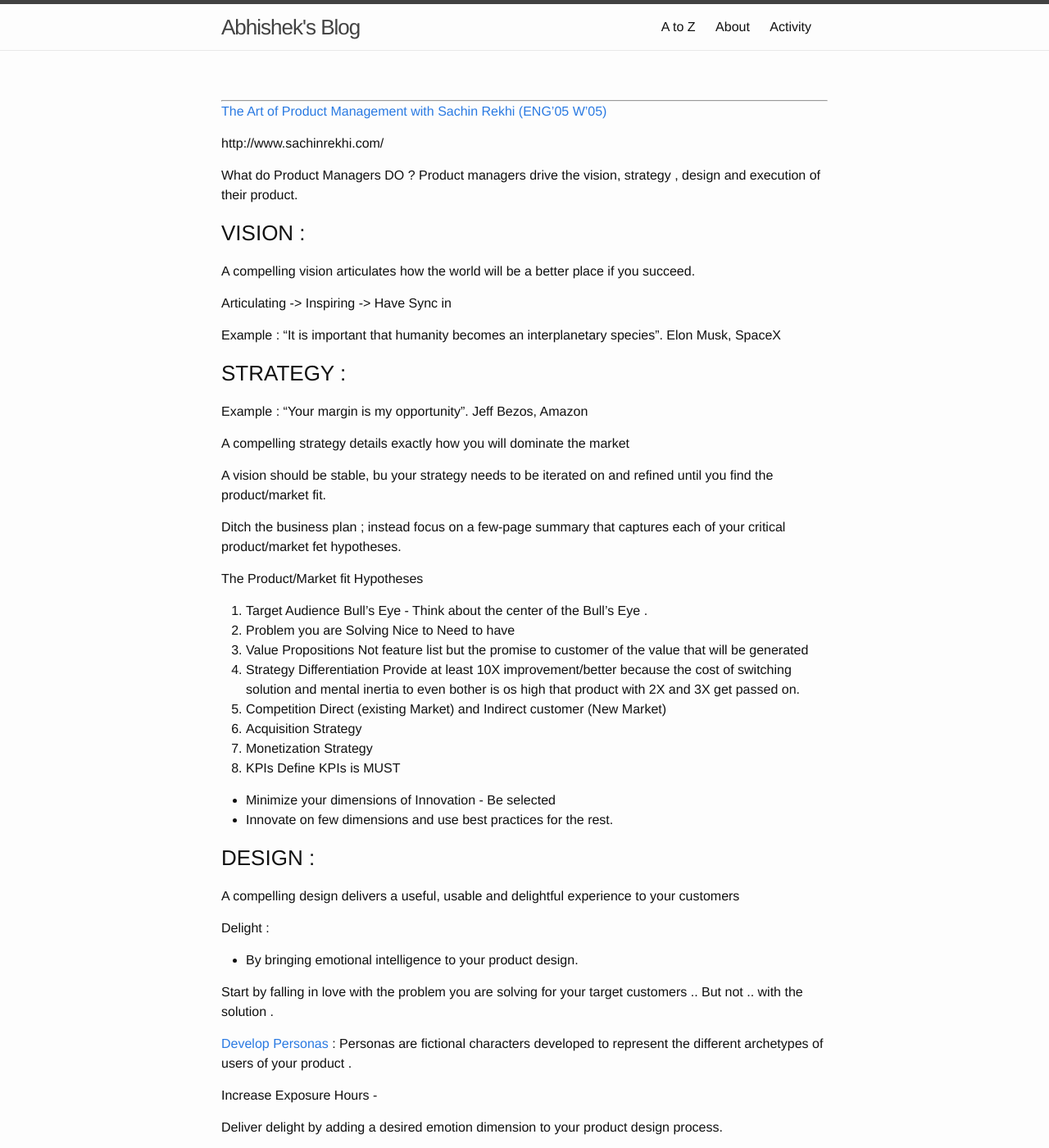
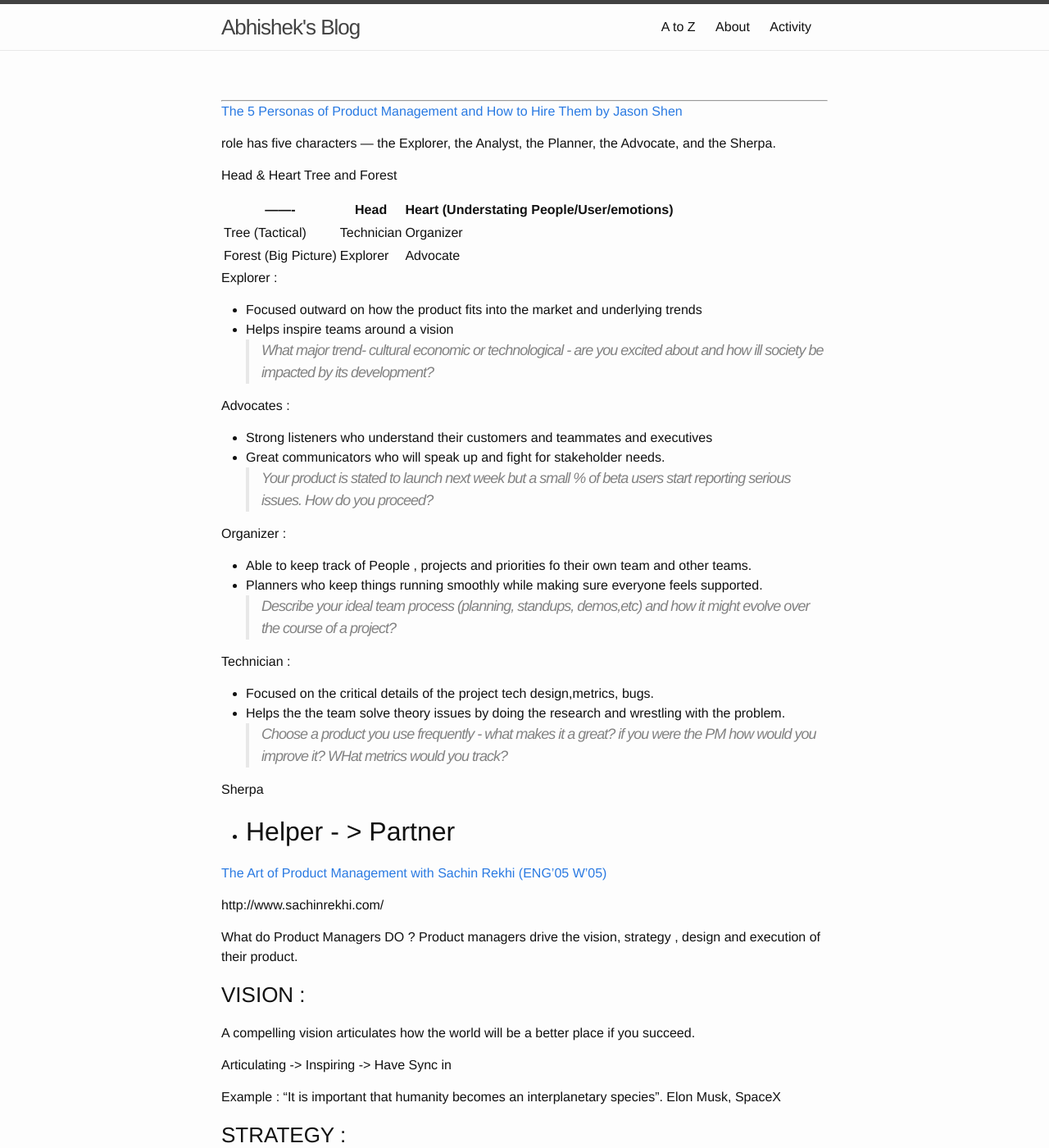
Before and after one commit to aageek/aageek.github.io, a Jekyll site: the page built from pm.md, in a window 1280 px wide and 1400 px high. Shown: the whole window at 82% size. Built offline with Jekyll 4.4.1, drawn with Linux system fonts in a browser that asks for light colours; our own code applies the rules of GitHub Pages for plain Markdown files.

Commit message:
Update pm.md

```diff
--- a/pm.md
+++ b/pm.md
@@ -1,5 +1,44 @@
+
+------------------
 
 
+[The 5 Personas of Product Management and How to Hire Them by Jason Shen](https://www.youtube.com/watch?v=rRi3j2r-Ejc)
+
+role has five characters — the Explorer, the Analyst, the Planner, the Advocate, and the Sherpa.
+
+
+Head  & Heart
+Tree and Forest
+
+|-------|Head|Heart (Understating People/User/emotions) |
+|-------|-----|-----|
+|Tree (Tactical)   |Technician| Organizer|
+|Forest (Big Picture) |Explorer  |Advocate|
+
+
+Explorer  :
+* Focused outward on how the product fits into the market and underlying  trends
+* Helps inspire teams around a vision
+> What major trend- cultural economic or technological - are you excited about and how ill society be impacted by its development?
+
+Advocates :
+* Strong listeners who understand their customers and teammates and executives
+* Great communicators who will speak up and fight for stakeholder needs.
+> Your product is stated to launch next week but a small % of beta users start reporting serious issues. How do you proceed?
+
+Organizer :
+* Able to keep track of People , projects and priorities fo their own team and other teams.
+* Planners who keep things running smoothly while making sure everyone feels supported.
+>  Describe your ideal team process (planning, standups, demos,etc) and how it might evolve over the course of a project?
+
+Technician  :
+* Focused on the critical details of the project tech design,metrics, bugs.
+* Helps the the team solve theory issues by doing the research and wrestling with the problem.
+> Choose a product you use frequently  - what makes it a great? if you were the PM how would you improve it? WHat metrics would you track?
+
+
+Sherpa
+* Helper - > Partner
 ----------------------
 
 [The Art of Product Management with Sachin Rekhi (ENG’05 W’05)](https://www.youtube.com/watch?v=huTSPanUlQM)
```
